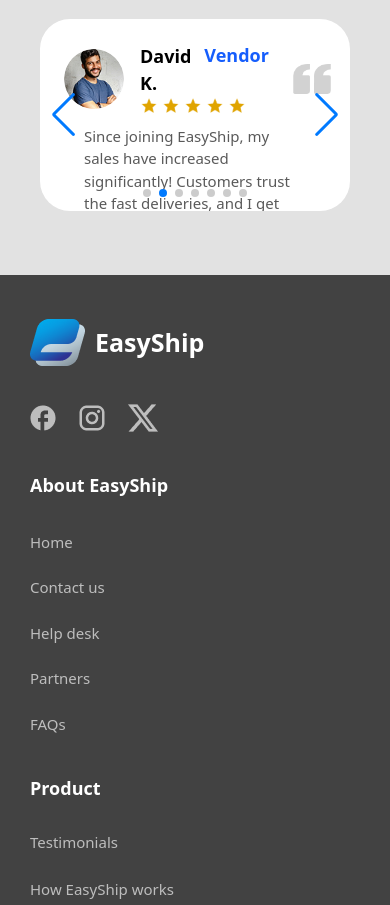
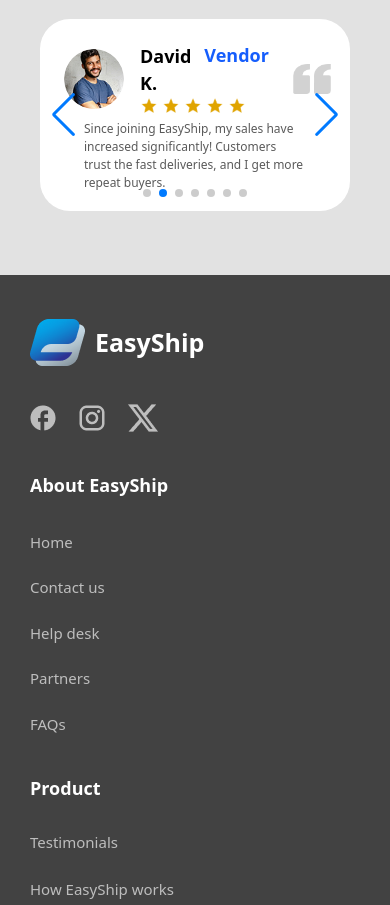
Before and after one commit to justiceadam673/EASYSHIPNG, a React (Vite) app: page / in a window 390 px wide. Shown: the part 2600-3505 px from the top of the page. Built offline with nearby package versions, Linux system fonts and the light colour scheme.

Commit message:
some other responsive fixing

```diff
--- a/src/components/Testimonials.jsx
+++ b/src/components/Testimonials.jsx
@@ -109,7 +109,7 @@
       >
         {testimonials.map((testimonial, index) => (
           <SwiperSlide key={index}>
-            <div className='p-6 w-[full]  min-h-[192px] max-sm:h-[150px] h-[250px] bg-white rounded-[30px] shadow-[30px] flex flex-col justify-between'>
+            <div className='p-6 w-[full]   min-h-[192px] max-sm:h-[150px] h-[250px] bg-white rounded-[30px] shadow-[30px] flex flex-col justify-between'>
               <div className='flex items-center  space-x-4'>
                 <img
                   src={testimonial.image}
@@ -138,7 +138,7 @@
                   className='w-[61.27px] ml-auto max-xl:ml-auto  max-xl:w-[41.27px] max-xl:h-[30px] max-sm:w-[41.27px] max-sm:h-[30px] h-[49px] max-lg:w-[31.27px] max-lg:h-[25px] max-lg:ml-auto '
                 />
               </div>
-              <p className='mx-5 mt-[26.75px] max-sm:mt-[10px] max-sm:text-auto mb-4 text-[#000]/65 text-[15px]'>
+              <p className='mx-5 mt-[26.75px] max-sm:mt-[5px]  max-sm:text-[12px] mb-4 text-[#000]/65 text-[15px]'>
                 {testimonial.review}
               </p>
             </div>
```
